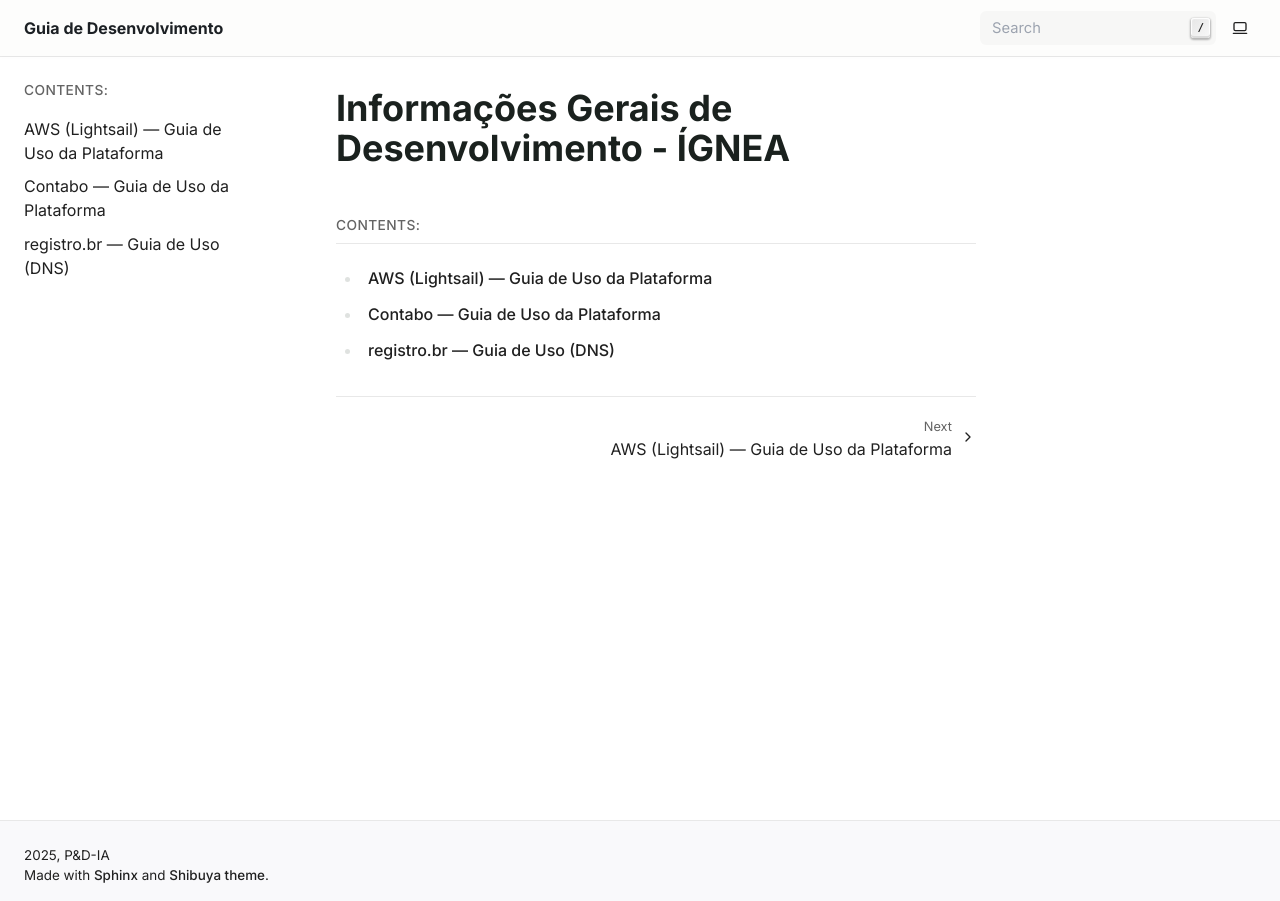
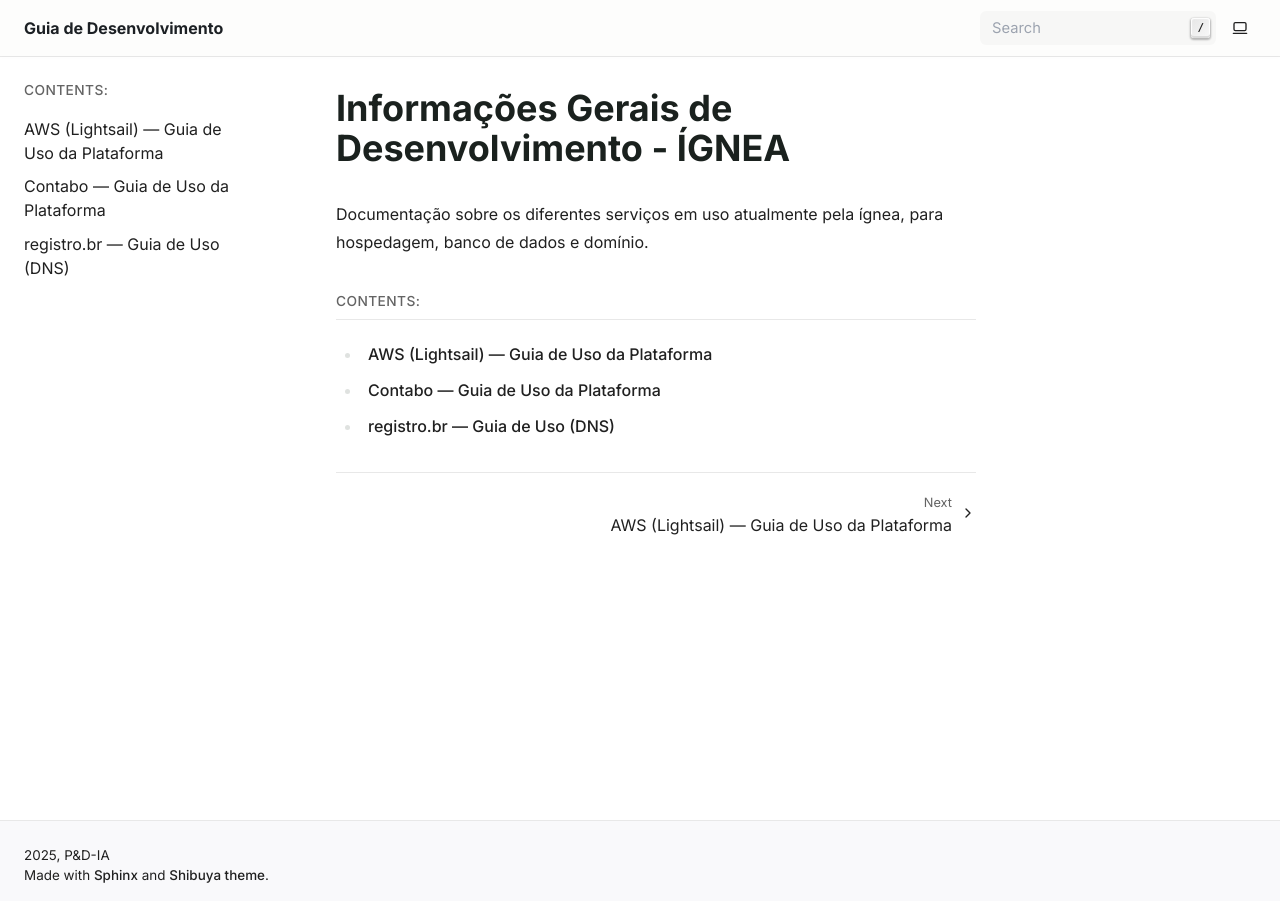
Before and after one commit to IGNEA-comporativo/Documentacao-Geral, a Sphinx documentation site: the page built from source/index.md, in a window 1280 px wide. Built offline with Sphinx 7.4.7, drawn with Linux system fonts in a browser that asks for light colours.

Commit message:
Update index.md

````diff
--- a/source/index.md
+++ b/source/index.md
@@ -1,5 +1,5 @@
 # Informações Gerais de Desenvolvimento - ÍGNEA
-
+Documentação sobre os diferentes serviços em uso atualmente pela ígnea, para hospedagem, banco de dados e domínio.
 
 ```{toctree}
 :maxdepth: 3
````
